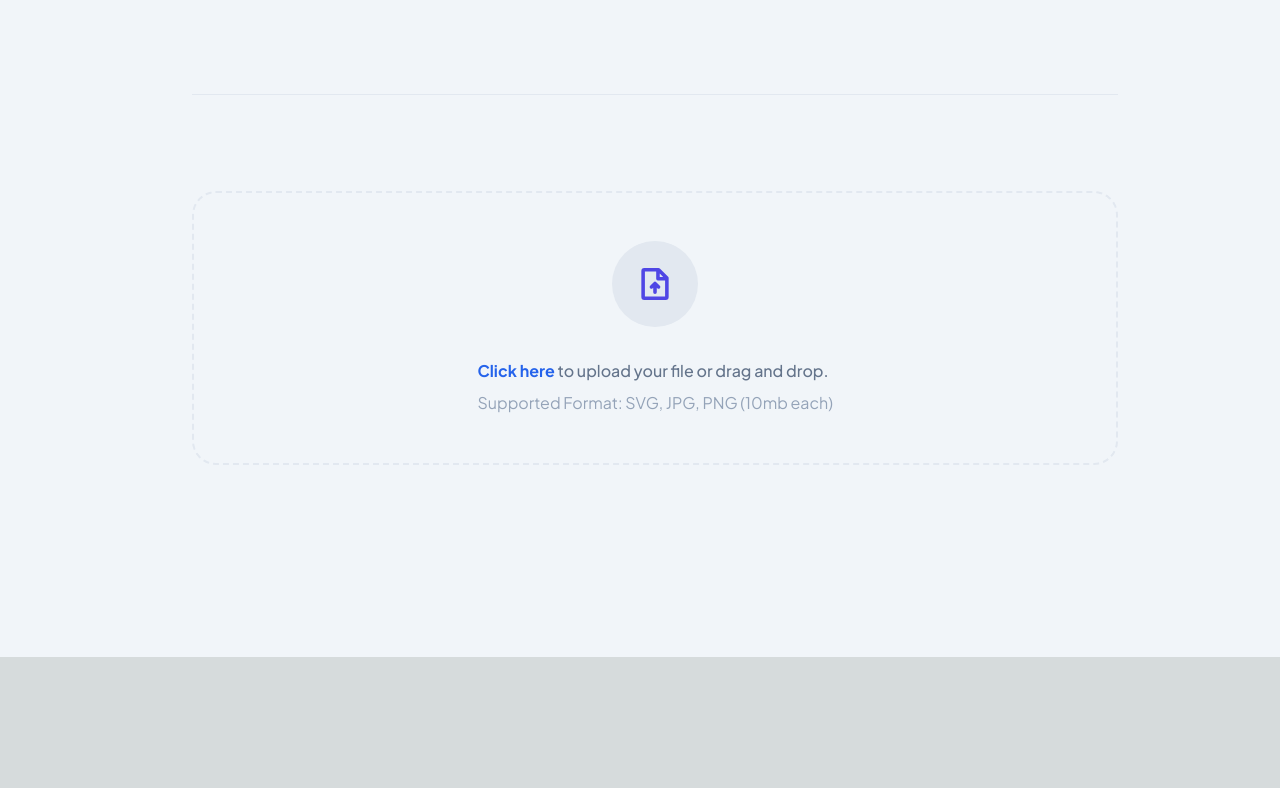
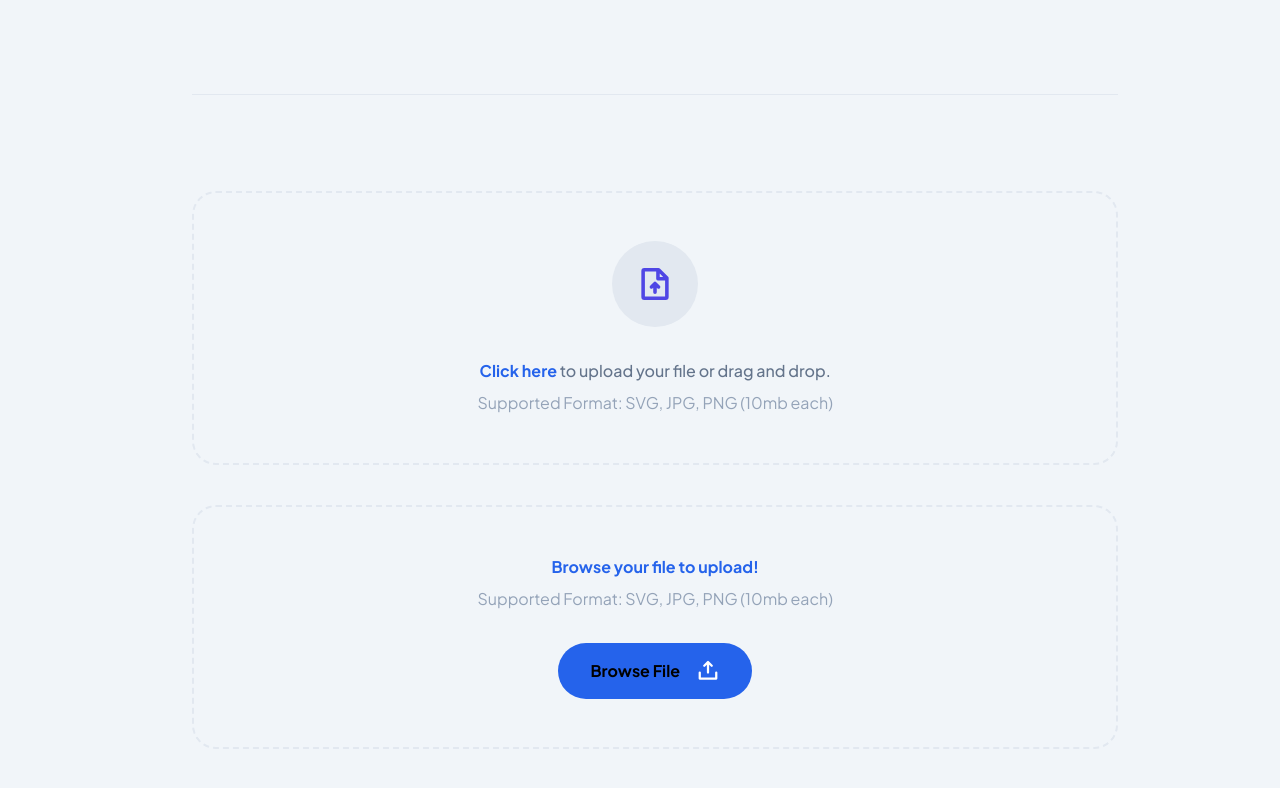
Before and after one commit to Drawless/drawless, a Next.js app: page /components/file_upload in a window 1280 px wide. Shown: the part 516-1304 px from the top of the page. Before the commit the page ends 1173 px from the top, so only its background shows below. Built offline with nearby package versions, Linux system fonts and the light colour scheme; a web font is replaced by a local one.

Commit message:
feat(design): Added a second file input style

```diff
--- a/src/app/components/file_upload/page.js
+++ b/src/app/components/file_upload/page.js
@@ -1,9 +1,7 @@
 import Navigation from "../../drawless/ui/Navigation";
 import PrismLoader from "../../drawless/utils/PrismLoader";
-import { FileArrowUp
+import { FileArrowUp, UploadSimple } from "@phosphor-icons/react/dist/ssr";
 
-
- } from "@phosphor-icons/react/dist/ssr";
 export default function FileUpload() {
 
     const title="Insert Your Modal Title"
@@ -20,9 +18,19 @@ export default function FileUpload() {
                     <div className="rounded-full bg-slate-200 p-6">
                         <FileArrowUp color="#4F46E5" weight="bold" size={38} />
                     </div>
-                    <div className="flex flex-col space-y-2">
+                    <div className="flex flex-col space-y-2 items-center">
                         <h2 className="text-slate-500 font-medium"><span className="text-blue-600 font-bold">Click here</span> to upload your file or drag and drop.</h2>
                         <h2 className="text-slate-400">Supported Format: SVG, JPG, PNG (10mb each)</h2>
+                    </div>
+                </div>
+                <div className="flex flex-col items-center space-y-8 border-2 border-slate-200 border-dashed rounded-3xl p-12 cursor-pointer hover:bg-gray-100">
+                    <div className="flex flex-col space-y-2 items-center">
+                        <h2 className="text-blue-600 font-bold">Browse your file to upload!</h2>
+                        <h2 className="text-slate-400">Supported Format: SVG, JPG, PNG (10mb each)</h2>
+                    </div>
+                    <div className="bg-blue-600 flex flex-row justify-center space-x-4 rounded-full px-8 py-4 font-bold">
+                        <h1>Browse File</h1>
+                        <UploadSimple color="#ffffff" weight="bold" size={24} />
                     </div>
                 </div>
             </div>
```
